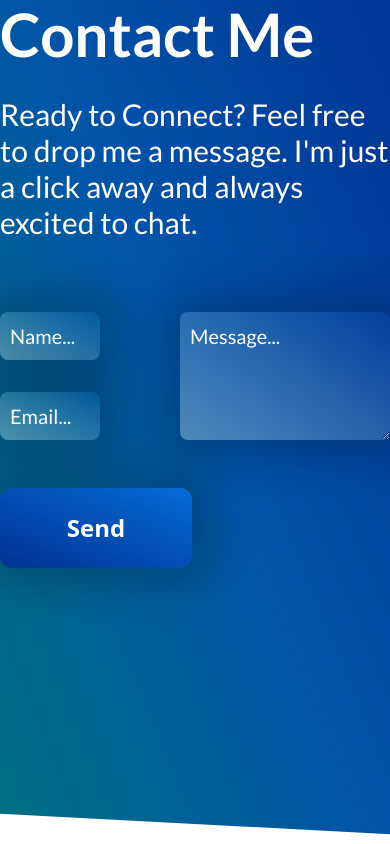
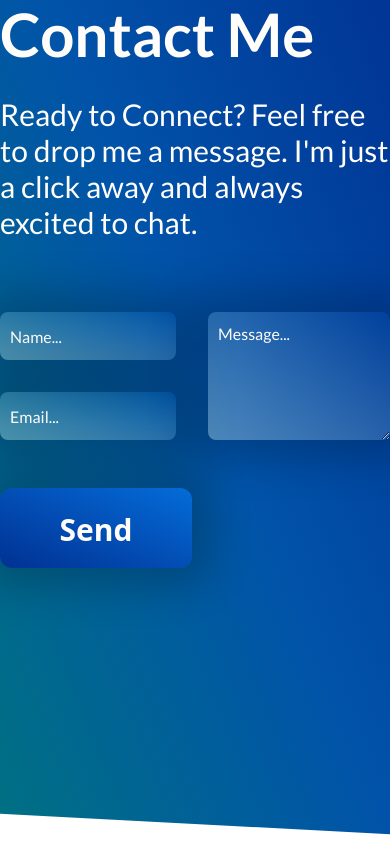
Before and after one commit to 2101dudu/PortfolioWebsite, a React (Vite) app: page / in a window 390 px wide. Shown: the part 2972-3816 px from the top of the page. Built offline with nearby package versions, Linux system fonts and the light colour scheme.

Commit message:
All around improvements in the website, ranging from interactivity to readabilty

```diff
--- a/src/components/AboutMe.jsx
+++ b/src/components/AboutMe.jsx
@@ -26,7 +26,7 @@ function AboutMe() {
                     <h2 class="text-lato text-tempwhite text-2xl max-w-lg">💬 Fluent in English and a native Portuguese speaker.</h2>
                   </div>
                   <div class="md:max-w-md lg:max-w-lg w-1/2">
-                    <a href="#" class="shadow-4xl rounded-xl w-48 h-20 lg:w-56 lg:h-24 bg-gradient-to-tr block from-tempdarkblue to-templightblue md:mr-32 lg:mr-72">
+                    <a href="#" class="shadow-4xl rounded-xl w-48 h-20 lg:w-56 lg:h-24 block md:duration-300 md:hover:scale-105 bg-gradient-to-tr from-tempdarkblue to-templightblue md:mr-32 lg:mr-72">
                         <div class="text-lato font-bold text-tempwhite text-2xl lg:text-4xl text-center pt-6 lg:pt-7">Resume</div>
                     </a>
                   </div>
--- a/src/components/ContactMe.jsx
+++ b/src/components/ContactMe.jsx
@@ -6,23 +6,23 @@ function ContactMe() {
             <div class="flex flex-col space-y-8 pt-28 max-w-screen-xl md:px-12 lg:px-4 mx-auto">
               <h1 class="font-lato text-tempwhite text-6xl font-bold">Contact Me</h1>
               <h2 class="font-lato text-tempwhite text-3xl md:max-w-lg lg:max-w-2xl">Ready to Connect? Feel free to drop me a message. I'm just a click away and always excited to chat.</h2>
-              <div class="flex pt-10 justify-between space-x-20">
-                <div class="flex flex-col space-y-8 w-1/2">
+              <div class="flex pt-10 justify-between space-x-8 lg:space-x-20">
+                <div class="flex flex-col space-y-8 md:w-2/5 lg:w-1/3">
                   <div class="h-12 shadow-4xl rounded-lg">
-                    <input type="name"  name="floating_name"  id="floating_name"  class="h-full w-full z-10 peer bg-transparent border-0 rounded-lg bg-gradient-to-tr from-transparentwhite focus:ring-4 focus:ring-tempwhite p-2.5 text-xl font-lato text-tempwhite placeholder:text-xl placeholder:font-lato placeholder:text-tempwhite" placeholder="Name..."  required></input>
+                    <input type="name"  name="floating_name"  id="floating_name"  class="h-full w-full z-10 peer bg-transparent border-0 rounded-lg bg-gradient-to-tr from-transparentwhite focus:ring-4 focus:ring-tempwhite p-2.5 md:text-lg lg:text-xl font-lato text-tempwhite md:placeholder:text-lg lg:placeholder:text-xl placeholder:font-lato placeholder:text-tempwhite" placeholder="Name..."  required></input>
                   </div>
                   <div class="h-12 shadow-4xl rounded-lg">
-                    <input type="email" name="floating_email" id="floating_email" class="h-full w-full z-10 peer bg-transparent border-0 rounded-lg bg-gradient-to-tr from-transparentwhite focus:ring-4 focus:ring-tempwhite p-2.5 text-xl font-lato text-tempwhite placeholder:text-xl placeholder:font-lato placeholder:text-tempwhite" placeholder="Email..." required></input>
+                    <input type="email" name="floating_email" id="floating_email" class="h-full w-full z-10 peer bg-transparent border-0 rounded-lg bg-gradient-to-tr from-transparentwhite focus:ring-4 focus:ring-tempwhite p-2.5 md:text-lg lg:text-xl font-lato text-tempwhite md:placeholder:text-lg lg:placeholder:text-xl placeholder:font-lato placeholder:text-tempwhite" placeholder="Email..." required></input>
                   </div>
                 </div>
-                <textarea type="message" rows="4" name="floating_message" id="floating_message" class="h-32 shadow-4xl max-h-64 w-full bg-transparent border-0 rounded-lg bg-gradient-to-tr from-transparentwhite focus:ring-4 focus:ring-tempwhite p-2.5 text-xl font-lato text-tempwhite placeholder:text-xl placeholder:font-lato placeholder:text-tempwhite" placeholder="Message..." required></textarea>
+                <textarea type="message" rows="4" name="floating_message" id="floating_message" class="md:w-3/5 lg:w-2/3 h-32 shadow-4xl max-h-64 bg-transparent border-0 rounded-lg bg-gradient-to-tr from-transparentwhite focus:ring-4 focus:ring-tempwhite p-2.5 md:text-lg lg:text-xl font-lato text-tempwhite md:placeholder:text-lg lg:placeholder:text-xl placeholder:font-lato placeholder:text-tempwhite" placeholder="Message..." required></textarea>
               </div>
             </div>
           </div>
           <div class="h-96 w-screen -skew-y-3">
             <div class="max-w-screen-xl md:px-12 lg:px-4 pt-12 mx-auto">
-              <a href="" class="shadow-4xl rounded-xl w-48 h-20 lg:w-56 lg:h-24 bg-gradient-to-tr block from-tempdarkblue to-templightblue md:mr-32 lg:mr-72">
-                <div class="text-lato font-bold text-tempwhite text-2xl lg:text-4xl text-center pt-6 lg:pt-7">Send</div>
+              <a href="" class="md:duration-300 md:hover:scale-105 shadow-4xl rounded-xl w-48 h-20 lg:w-56 lg:h-24 bg-gradient-to-tr block from-tempdarkblue to-templightblue md:mr-32 lg:mr-72">
+                <div class="text-lato font-bold text-tempwhite text-3xl lg:text-4xl text-center pt-6 lg:pt-7">Send</div>
               </a>
             </div>
           </div>
--- a/src/components/Hero.jsx
+++ b/src/components/Hero.jsx
@@ -4,7 +4,7 @@ function Hero() {
         <div class="bg-tempwhite max-w-screen-xl flex justify-between mx-auto py-40 md:px-12 lg:px-4">
           <div class="max-w-md lg:max-w-xl pt-8">
             <div class="w-full m-0 pb-8">
-              <h1 class="text-lato text-tempblack font-bold text-6xl">Front-end <span class="text-transparent bg-clip-text bg-gradient-to-l from-tempdarkblue to-templightblue">Software Engineer</span>👨‍💻</h1>
+              <h1 class="text-lato text-tempblack font-bold text-6xl tracking-normal">Front-end <span class="text-transparent bg-clip-text bg-gradient-to-l from-tempdarkblue to-templightblue">Software Engineer</span>👨‍💻</h1>
             </div>
             <h2 class="text-lato text-tempblack font-medium text-4xl pb-8">Based in Braga, student at the University of Minho.</h2>
             <ul class="flex">
--- a/src/components/Navbar.jsx
+++ b/src/components/Navbar.jsx
@@ -12,15 +12,15 @@ function Navbar() {
             <div class="items-center justify-end hidden w-full md:flex md:max-w-md lg:max-w-xl md:order-1 md:pr-12 lg:pr-4" id="navbar-sticky">
               <ul class="flex flex-row md:m-2 lg:mt-4 space-x-2 lg:space-x-10">
                 <li class="pt-2">
-                  <a href="#" class="md:text-l lg:text-xl block py-2 font-lato font-bold pl-3 pr-4 text-tempblack md:pt-2">About me</a>
+                  <a href="#" class="md:duration-300 md:hover:scale-105 md:text-l lg:text-xl block py-2 font-lato font-bold pl-3 pr-4 text-tempblack md:pt-2">About me</a>
                 </li>
                 <li>
-                  <a href="#" class="shadow-xl p-1 px-4 rounded-xl block bg-gradient-to-tr from-tempdarkblue to-templightblue">
+                  <a href="#" class="md:duration-300 md:hover:scale-105 shadow-xl p-1 px-4 rounded-xl block bg-gradient-to-tr from-tempdarkblue to-templightblue">
                     <div class="md:text-l lg:text-xl py-2 font-lato font-bold pl-3 pr-4 text-tempwhite md:pt-3">Projects</div>
                   </a>
                 </li>
                 <li>
-                  <a href="#" class="shadow-xl p-1 px-3 lg:px-4 rounded-xl block bg-gradient-to-tr from-tempdarkgreen to-templightgreen">
+                  <a href="#" class="md:duration-300 md:hover:scale-105 shadow-xl p-1 px-3 lg:px-4 rounded-xl block bg-gradient-to-tr from-tempdarkgreen to-templightgreen">
                     <div class="md:text-l lg:text-xl py-2 font-lato font-bold pl-3 pr-4 text-tempwhite md:pt-3">Contact Me</div>
                   </a>
                 </li>
--- a/src/components/Projects.jsx
+++ b/src/components/Projects.jsx
@@ -12,7 +12,7 @@ function Projects () {
               <div class="md:w-80 lg:w-96">
                 <div class="flex flex-col items-center">
                   <h2 class="font-lato font-bold text-tempblack md:text-2xl lg:text-3xl pt-6">Portfolio Website</h2>
-                  <a href="#" class="md:mt-6 lg:mt-10 bg-gradient-to-tr block from-tempdarkgreen to-templightgreen rounded-2xl py-2 px-4">
+                  <a href="#" class="duration-300 hover:scale-105 md:mt-6 lg:mt-10 bg-gradient-to-tr block from-tempdarkgreen to-templightgreen rounded-2xl py-2 px-4">
                     <h2 class="text-tempwhite font-lato font-bold text-lg">View Project</h2>
                   </a>
                   <div class="md:mt-3 lg:mt-5 text-center">
@@ -29,7 +29,7 @@ function Projects () {
               <div class="md:w-80 lg:w-96">
                 <div class="flex flex-col items-center">
                   <h2 class="font-lato font-bold text-tempblack md:text-2xl lg:text-3xl pt-6">Portfolio Website</h2>
-                  <a href="#" class="md:mt-6 lg:mt-10 bg-gradient-to-tr block from-tempdarkgreen to-templightgreen rounded-2xl py-2 px-4">
+                  <a href="#" class="md:duration-300 md:hover:scale-105 md:mt-6 lg:mt-10 bg-gradient-to-tr block from-tempdarkgreen to-templightgreen rounded-2xl py-2 px-4">
                     <h2 class="text-tempwhite font-lato font-bold text-lg">View Project</h2>
                   </a>
                   <div class="md:mt-3 lg:mt-5 text-center">
```
